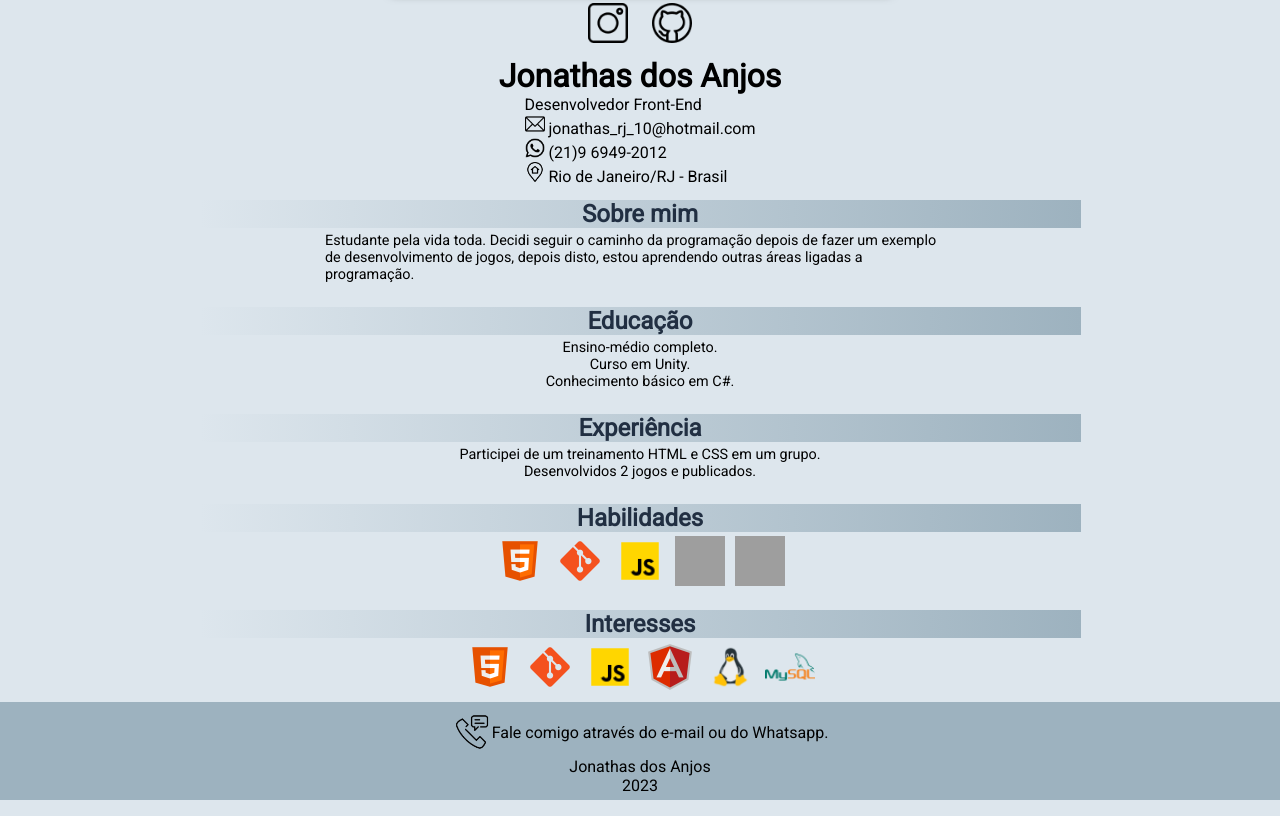
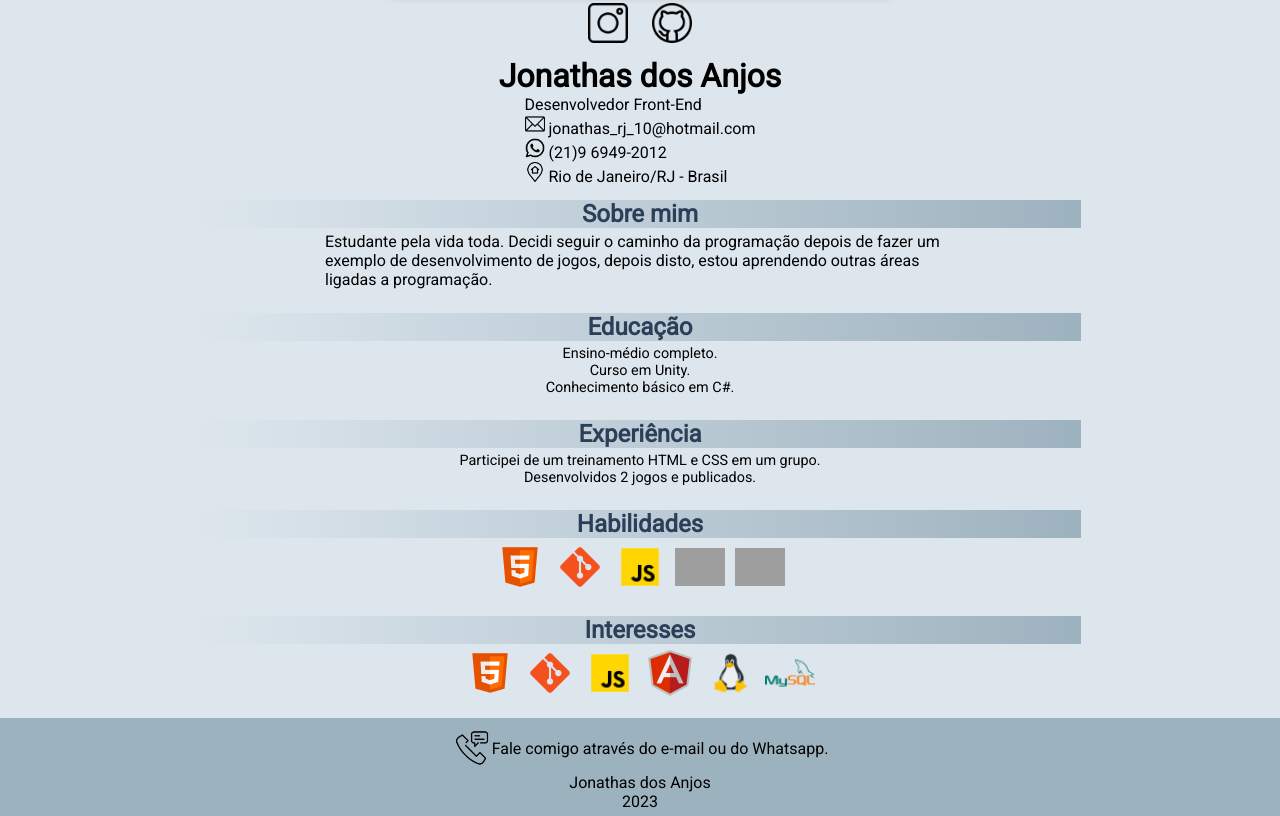
Before and after one commit to jonathascp/portfolio-alura, a plain HTML site: page index.html in a window 1280 px wide. Shown: the part 376-1192 px from the top of the page. Drawn offline with Linux system fonts and the light colour scheme; grey boxes are pictures that could not be loaded.

Commit message:
Update style.css

```diff
--- a/estilos/style.css
+++ b/estilos/style.css
@@ -21,7 +21,6 @@ body,html {
     padding: 5px;
     background-color: #27374D;
     color: #DDE6ED;
-    cursor: pointer;
 }
 
 nav {
@@ -78,7 +77,9 @@ nav {
     width: 20px;
 }
 
-main p {
+.educacao p,
+.experiencia p {
+    width: 100%;
     text-align: center;
     font-size: 0.9rem;
 }
@@ -104,11 +105,13 @@ h2 {
     background-image: linear-gradient(to right,transparent,#9DB2BF);
     margin: 4px;
     text-align: left;
-    color: #212f42;
+    color: #2c3f59;
 }
 
 .icones {
     display: flex;
+    justify-content: center;
+    align-items: center;
     gap: 10px;
 }
 
@@ -123,6 +126,7 @@ footer {
     align-items: center;
     background-color: #9DB2BF;
     padding-top: 10px;
+    margin-top: 10px;
 }
 
 footer > p {
```
